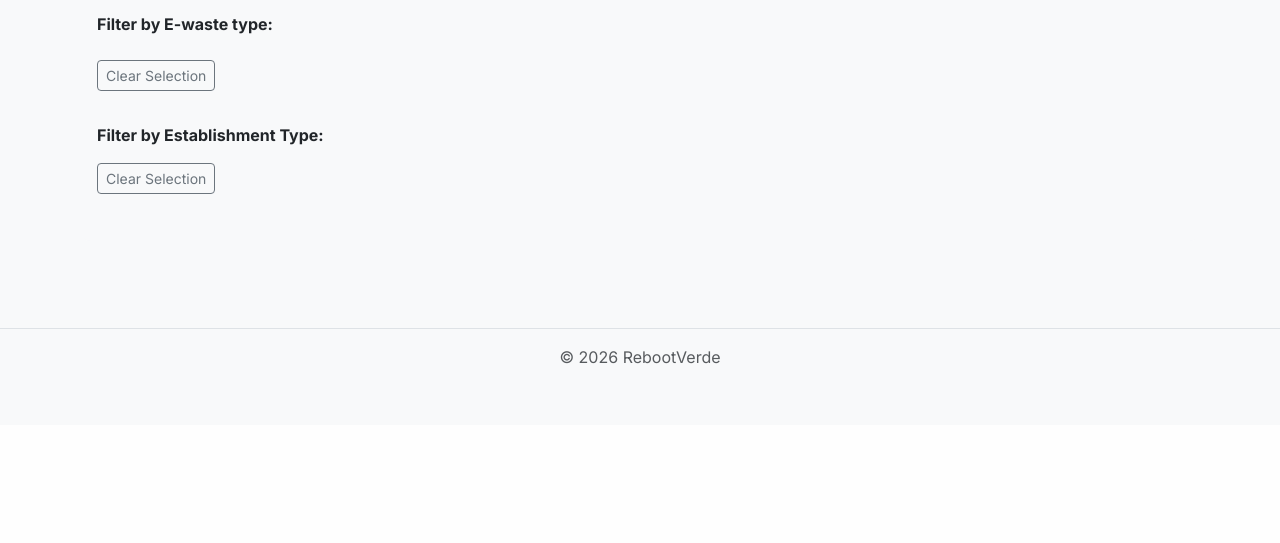
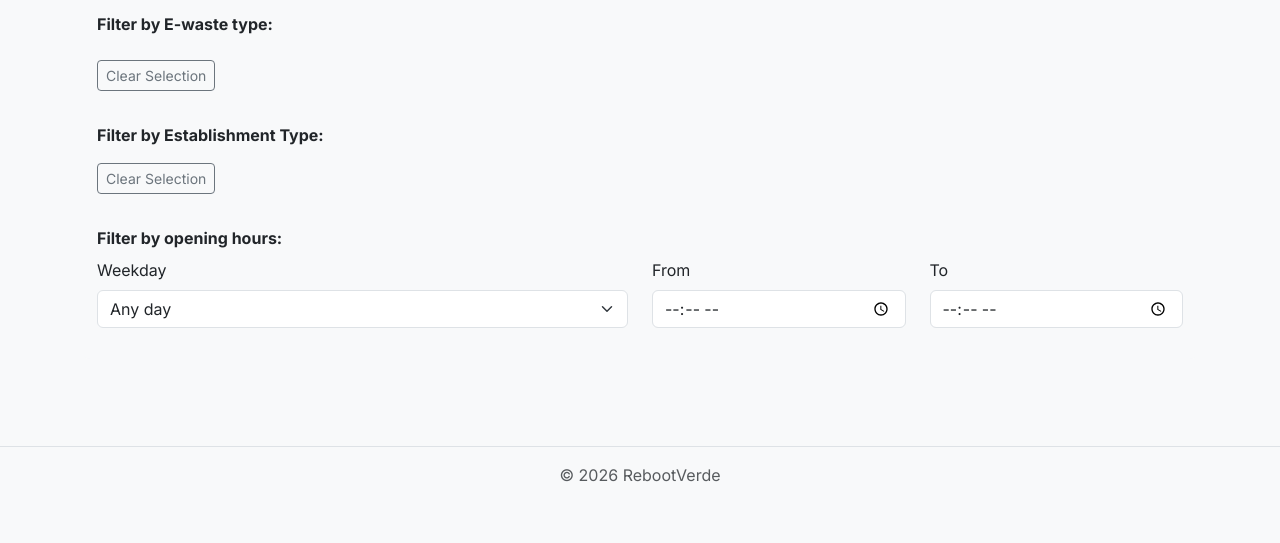
Before and after one commit to leo-snczki/RebootVerde, a Django app: page /maps/recycle-map/ in a window 1280 px wide. Shown: the part 1014-1557 px from the top of the page. Before the commit the page ends 1378 px from the top, so only its background shows below. Run offline with Django 4.2, Linux system fonts and the light colour scheme; data that the repository does not hold is empty; parts of the project's set-up code (start-up, migrations or seed data) failed here and were passed over; some libraries are stand-ins or nearby versions.

Commit message:
Add EwastePinOpeningHours model and integrate into admin; implement opening hours filter in recycle map

```diff
--- a/maps/templates/maps/recycle_map.html
+++ b/maps/templates/maps/recycle_map.html
@@ -112,6 +112,35 @@
     <div class="mb-3">
         <button id="clear-establishments" class="btn btn-sm btn-outline-secondary mb-3">{% trans "Clear Selection" %}</button>
     </div>
+
+    <label class="form-label"><b>Filter by opening hours:</b></label>
+
+    <div class="row mb-3">
+        <div class="col-md-6">
+            <label class="form-label">Weekday</label>
+            <select id="weekday-filter" class="form-select">
+                <option value="">Any day</option>
+                <option value="0">Monday</option>
+                <option value="1">Tuesday</option>
+                <option value="2">Wednesday</option>
+                <option value="3">Thursday</option>
+                <option value="4">Friday</option>
+                <option value="5">Saturday</option>
+                <option value="6">Sunday</option>
+            </select>
+        </div>
+
+        <div class="col-md-3">
+            <label class="form-label">From</label>
+            <input type="time" id="open-from" class="form-control">
+        </div>
+
+        <div class="col-md-3">
+            <label class="form-label">To</label>
+            <input type="time" id="open-to" class="form-control">
+        </div>
+    </div>
+
 </div>
 
 {% leaflet_map "map" callback="window.initMap" %}
@@ -134,6 +163,14 @@
         if (favoritesOnly) {
             params.append('favorites', 'true');
         }
+
+        const weekday = document.getElementById('weekday-filter').value;
+        const openFrom = document.getElementById('open-from').value;
+        const openTo = document.getElementById('open-to').value;
+
+        if (weekday) params.append('weekday', weekday);
+        if (openFrom) params.append('open_from', openFrom);
+        if (openTo) params.append('open_to', openTo);
 
         const categories = Array.from(document.querySelectorAll('.category-checkbox:checked')).map(cb => cb.value);
         categories.forEach(c => params.append('category', c));
@@ -249,6 +286,10 @@
             cb.addEventListener('change', load_data);
         });
 
+        document.getElementById('weekday-filter').addEventListener('change', load_data);
+        document.getElementById('open-from').addEventListener('change', load_data);
+        document.getElementById('open-to').addEventListener('change', load_data);
+
         document.getElementById('clear-categories').addEventListener('click', function() {
             document.querySelectorAll('.category-checkbox').forEach(cb => cb.checked = false);
             load_data();
--- a/maps/views.py
+++ b/maps/views.py
@@ -45,6 +45,9 @@ def api_pins_geojson(request):
     selected_categories = request.GET.getlist('category')
     selected_establishments = request.GET.getlist('establishment')
     favorites_only = request.GET.get('favorites') == 'true'
+    weekday = request.GET.get('weekday')
+    open_from = request.GET.get('open_from')
+    open_to = request.GET.get('open_to')
 
     pins = EwastePin.objects.filter(locality__name__iexact="lisboa")
 
@@ -59,6 +62,17 @@ def api_pins_geojson(request):
 
     if selected_establishments:
         pins = pins.filter(types_of_establishment__type__in=selected_establishments)
+
+    if weekday or open_from or open_to:
+        hours_filter = Q()
+        if weekday:
+            hours_filter &= Q(opening_hours__weekday=weekday)
+        if open_from:
+            hours_filter &= Q(opening_hours__open_time__lte=open_from)
+        if open_to:
+            hours_filter &= Q(opening_hours__close_time__gte=open_to)
+
+        pins = pins.filter(hours_filter).distinct()
 
     if search:
         pins = pins.filter(name__icontains=search)
```
Also changed, not shown: maps/admin.py (+8 -1 lines), maps/models.py (+33 -1 lines).
